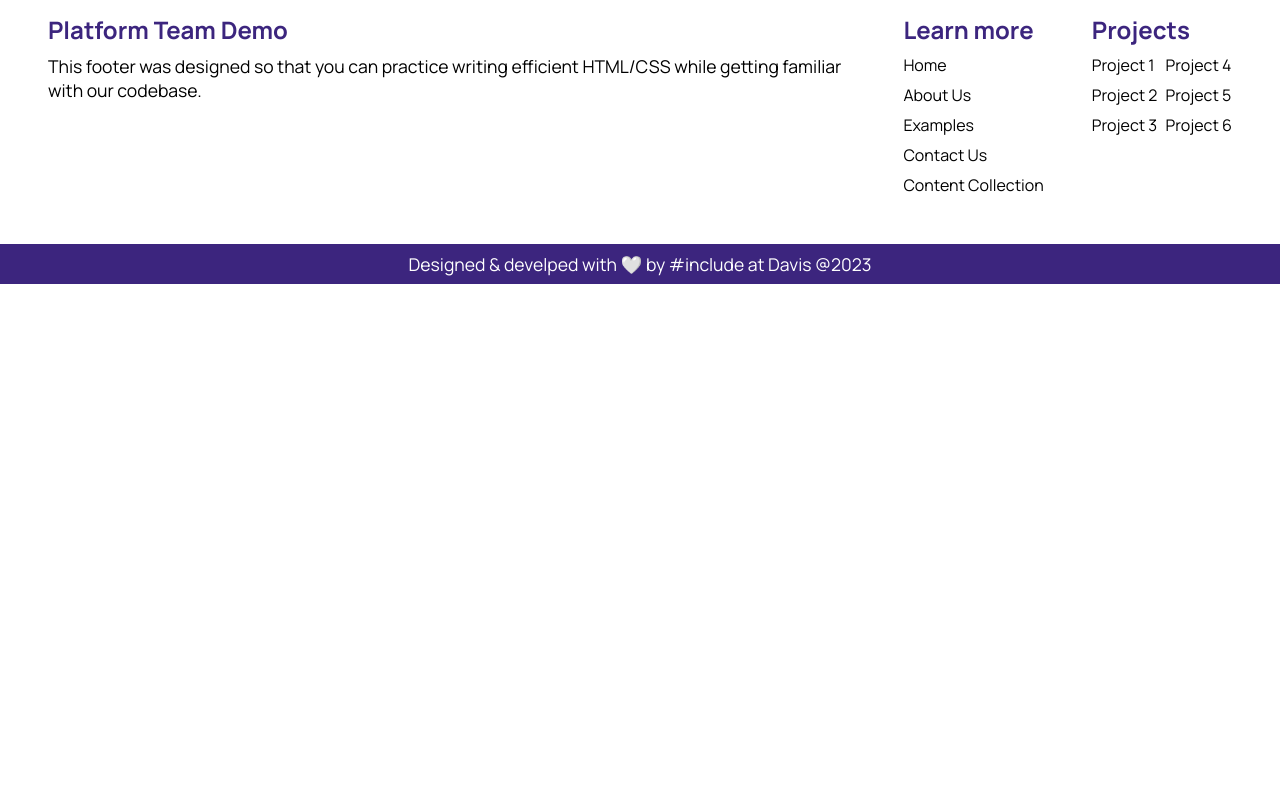
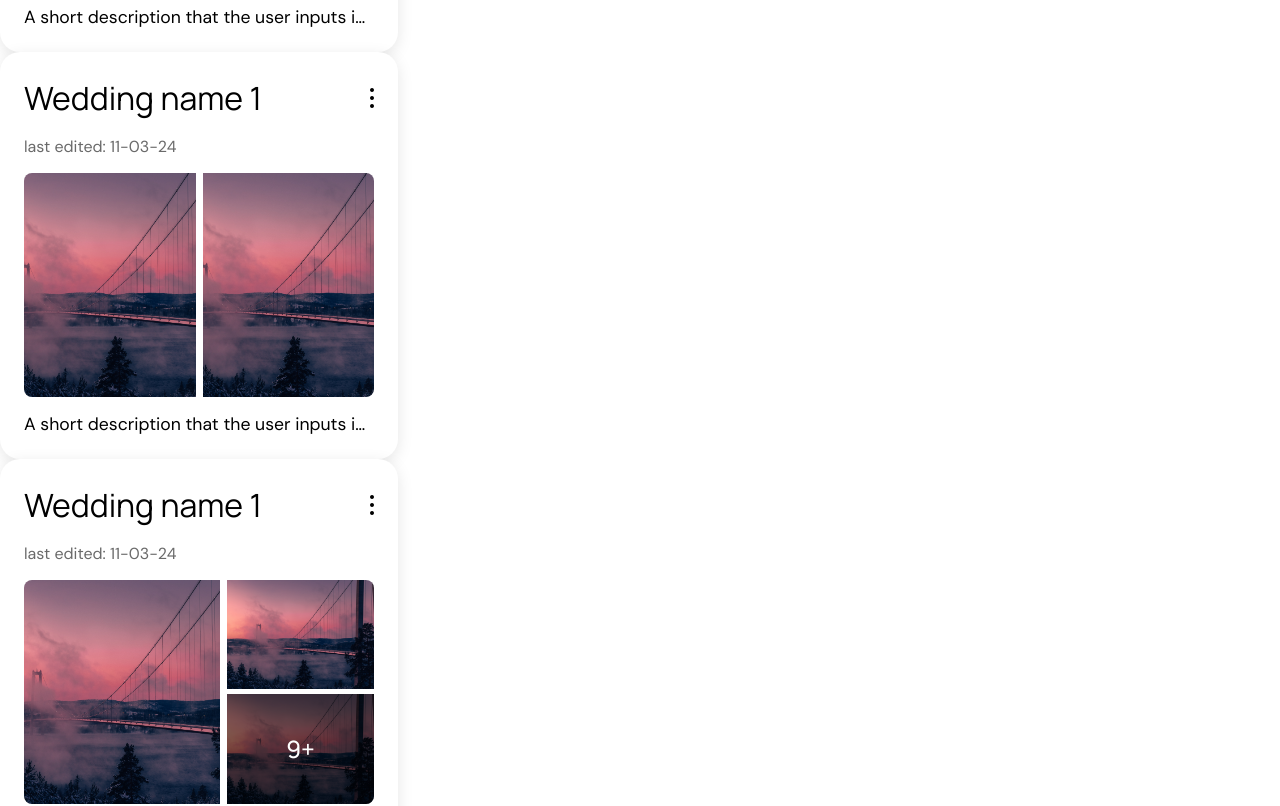
Before and after one commit to include-davis/Include-CMS, a Next.js app: page /content-collection in a window 1280 px wide. Shown: the part 500-1306 px from the top of the page. Before the commit the page ends 800 px from the top, so only its background shows below. Built offline with nearby package versions, Linux system fonts and the light colour scheme.

Commit message:
hard code cards

```diff
--- a/app/(pages)/_globals/fonts.ts
+++ b/app/(pages)/_globals/fonts.ts
@@ -1,4 +1,4 @@
-import { Inter, Montserrat, Manrope } from 'next/font/google';
+import { Inter, Montserrat, Manrope, DM_Sans } from 'next/font/google';
 
 const inter = Inter({
   subsets: ['latin'],
@@ -15,7 +15,12 @@ const manrope = Manrope({
   variable: '--font-manrope',
 });
 
-const fonts = [inter, montserrat, manrope];
+const DMSans = DM_Sans({
+  subsets: ['latin'],
+  variable: '--font-dm-sans',
+});
+
+const fonts = [inter, montserrat, manrope, DMSans];
 
 const font_variables = fonts.map((font) => font.variable);
 const font_string = font_variables.join(' ');
--- /dev/null
+++ b/app/(pages)/content-collection/_component/CollectionCard/CollectionCard.module.scss
@@ -0,0 +1,122 @@
+@use 'media';
+
+.media_container {
+    display: flex;
+    flex-direction: column;
+    justify-content: center;
+    width: var(--card-width);
+    padding: var(--spacer);
+    background-color: var(--background-secondary);
+    border-radius: var(--c-radius);
+    box-shadow: var(--b-shadow);
+    gap: var(--small-spacer);
+
+    .edit_container{
+        display: flex;
+        flex-direction: column;
+        gap: var(--small-spacer);
+        > p {
+            width: 100%;
+            font-size: 1rem;
+            color: var(--text-dark-gray);
+            font-family: var(--font-dm-sans);
+        }
+    }
+
+    .title_container{
+        display: flex;
+        flex-direction: row;
+        align-items: center;
+        justify-content: space-between;
+        > .select{
+            cursor: pointer;
+        }
+    }
+
+    .img_container{
+        width: 100%;
+        position: relative;
+        display: flex;
+        flex-direction: row;
+        justify-content: space-between;
+        min-height: calc(9 / 16 * var(--card-width));
+        .two_img_container{
+            width: 49%;
+            position: relative;
+            .second_img_radius{
+                border-radius: 0px var(--b-radius) var(--b-radius) 0px;
+            }
+        }
+        .first_prev_container{
+            width: 56%;
+            position: relative;
+        }
+        .first_img_radius{
+            border-radius: var(--b-radius) 0px 0px var(--b-radius);
+        }
+    }
+
+    .media_radius{
+        border-radius: var(--b-radius);
+    }
+
+    .title {
+      width: 100%;
+        > p {
+            color: var(--text-dark);
+            width: 100%;
+            margin: 0;
+            overflow: hidden;
+            text-overflow: ellipsis;
+            white-space: nowrap;
+            font-size: 2rem;
+        }
+    }
+
+    .description{
+        width: 100%;
+        > p {
+            width: 100%;
+            margin: 0;
+            overflow: hidden;
+            text-overflow: ellipsis;
+            white-space: nowrap;
+            color: var(--text-dark);
+            font-family: var(--font-dm-sans);
+        }
+    }
+
+    .preview_container{
+        display: flex;
+        flex-direction: column;
+        justify-content: space-between;
+        width: 42%;
+        .img_prev_container{
+            height: 49%;
+            position: relative;
+            .second_prev_radius{
+                border-radius: 0px var(--b-radius) 0px 0px;
+            }
+            .third_img_radius{
+                border-radius: 0px 0px var(--b-radius) 0px;
+            }
+            .overlay {
+                position: absolute;
+                top: 0;
+                left: 0;
+                width: 100%;
+                height: 100%;
+                display: flex;
+                justify-content: center;
+                align-items: center;
+                background-color: rgba(0, 0, 0, 0.5);
+                border-radius: 0px 0px var(--b-radius) 0px;
+                z-index: 100;
+                > h4 {
+                    color: var(--text-light);
+                    font-weight: 500;
+                }
+            }
+        }
+    }
+}
--- /dev/null
+++ b/app/(pages)/content-collection/_component/CollectionCard/CollectionCard.tsx
@@ -0,0 +1,37 @@
+'use client';
+import styles from './CollectionCard.module.scss';
+import Image from 'next/image';
+
+export default function CollectionCard() {
+   return (
+   <div className={styles.media_container}>
+        <div className={styles.edit_container}>
+            <div className={styles.title_container}>
+                <div className={styles.title}>
+                    <p> Wedding name 1 </p>
+                </div>
+                <Image
+                src="/index/select-icon.png"
+                alt="serene forest scene in the night"
+                height={20}
+                width={4}
+                className={styles.select}
+                />
+            </div>
+            <p>last edited: 11-03-24</p>
+        </div>
+        <div className={styles.img_container}>
+            <Image
+            src="/index/city.jpg"
+            alt="serene forest scene in the night"
+            layout="fill"
+            objectFit="cover"
+            className={styles.media_radius}
+            />
+        </div>
+        <div className={styles.description}>
+            <p> A short description that the user inputs in the next screen. </p>
+        </div>
+    </div>
+    );
+  }
--- /dev/null
+++ b/app/(pages)/content-collection/_component/CollectionCard/MediaCard.tsx
@@ -0,0 +1,48 @@
+'use client';
+import styles from './CollectionCard.module.scss'
+import Image from 'next/image';
+
+export default function MediaCardPlaceholder() {
+   return (
+    <div className={styles.media_container}>
+        <div className={styles.edit_container}>
+            <div className={styles.title_container}>
+                <div className={styles.title}>
+                    <p> Wedding name 1 </p>
+                </div>
+                <Image
+                src="/index/select-icon.png"
+                alt="serene forest scene in the night"
+                height={20}
+                width={4}
+                className={styles.select}
+                />
+            </div>
+            <p>last edited: 11-03-24</p>
+        </div>
+        <div className={styles.img_container}>
+            <div className={styles.two_img_container}>
+                <Image
+                src="/index/city.jpg"
+                alt="serene forest scene in the night"
+                layout="fill"
+                objectFit="cover"
+                className={styles.first_img_radius}
+                />
+            </div>
+            <div className={styles.two_img_container}>
+                <Image
+                src="/index/city.jpg"
+                alt="serene forest scene in the night"
+                layout="fill"
+                objectFit="cover"
+                className={styles.second_img_radius}
+                />
+            </div>
+        </div>
+        <div className={styles.description}>
+            <p> A short description that the user inputs in the next screen. </p>
+        </div>
+    </div>
+    );
+  }
--- /dev/null
+++ b/app/(pages)/content-collection/_component/CollectionCard/PreviewCard.tsx
@@ -0,0 +1,62 @@
+'use client';
+import styles from './CollectionCard.module.scss'
+import Image from 'next/image';
+
+export default function PreviwCardPlaceholder() {
+   return (
+    <div className={styles.media_container}>
+        <div className={styles.edit_container}>
+            <div className={styles.title_container}>
+                <div className={styles.title}>
+                    <p> Wedding name 1 </p>
+                </div>
+                <Image
+                src="/index/select-icon.png"
+                alt="serene forest scene in the night"
+                height={20}
+                width={4}
+                className={styles.select}
+                />
+            </div>
+            <p>last edited: 11-03-24</p>
+        </div>
+        <div className={styles.img_container}>
+            <div className={styles.first_prev_container}>
+                <Image
+                src="/index/city.jpg"
+                alt="serene forest scene in the night"
+                layout="fill"
+                objectFit="cover"
+                className={styles.first_img_radius}
+                />
+            </div>
+            <div className={styles.preview_container}>
+                <div className={styles.img_prev_container}>
+                    <Image
+                    src="/index/city.jpg"
+                    alt="serene forest scene in the night"
+                    layout="fill"
+                    objectFit="cover"
+                    className={styles.second_prev_radius}
+                    />
+                </div>
+                <div className={styles.img_prev_container}>
+                    <div className={styles.overlay}>
+                        <h4> 9+ </h4>
+                    </div>
+                    <Image
+                    src="/index/city.jpg"
+                    alt="serene forest scene in the night"
+                    layout="fill"
+                    objectFit="cover"
+                    className={styles.third_img_radius}
+                    />
+                </div>
+            </div>
+        </div>
+        <div className={styles.description}>
+            <p> A short description that the user inputs in the next screen. </p>
+        </div>
+    </div>
+    );
+  }
--- a/app/(pages)/content-collection/_component/MediaCard.tsx
+++ /dev/null
@@ -1,22 +0,0 @@
-'use client';
-import styles from '../../uploaded-media/_components/MediaCard.module.scss';
-import Image from 'next/image';
-
-export default function MediaCardPlaceholder() {
-   return (
-   <div className={styles.media_container}>
-        <div className={styles.title}>
-            <p> Wedding.png  </p>
-        </div>
-        <div className={styles.img_container}>
-            <Image
-            src="/index/city.jpg"
-            alt="serene forest scene in the night"
-            layout="fill"
-            objectFit="cover"
-            className={styles.media_radius}
-            />
-        </div>
-    </div>
-    );
-  }
--- a/app/(pages)/content-collection/page.jsx
+++ b/app/(pages)/content-collection/page.jsx
@@ -1,10 +1,13 @@
-import MediaCardPlaceholder from "./_component/MediaCard";
+import CollectionCard from "./_component/CollectionCard/CollectionCard";
+import MediaCardPlaceholder from "./_component/CollectionCard/MediaCard";
+import PreviwCardPlaceholder from "./_component/CollectionCard/PreviewCard";
 export default function Home() {
   return (
     <main>
       <h1>Wedding</h1>
+      <CollectionCard />
       <MediaCardPlaceholder />
-
+      <PreviwCardPlaceholder />
     </main>
   );
 }
```
Also changed, not shown: public/index/select-icon.png (added).
